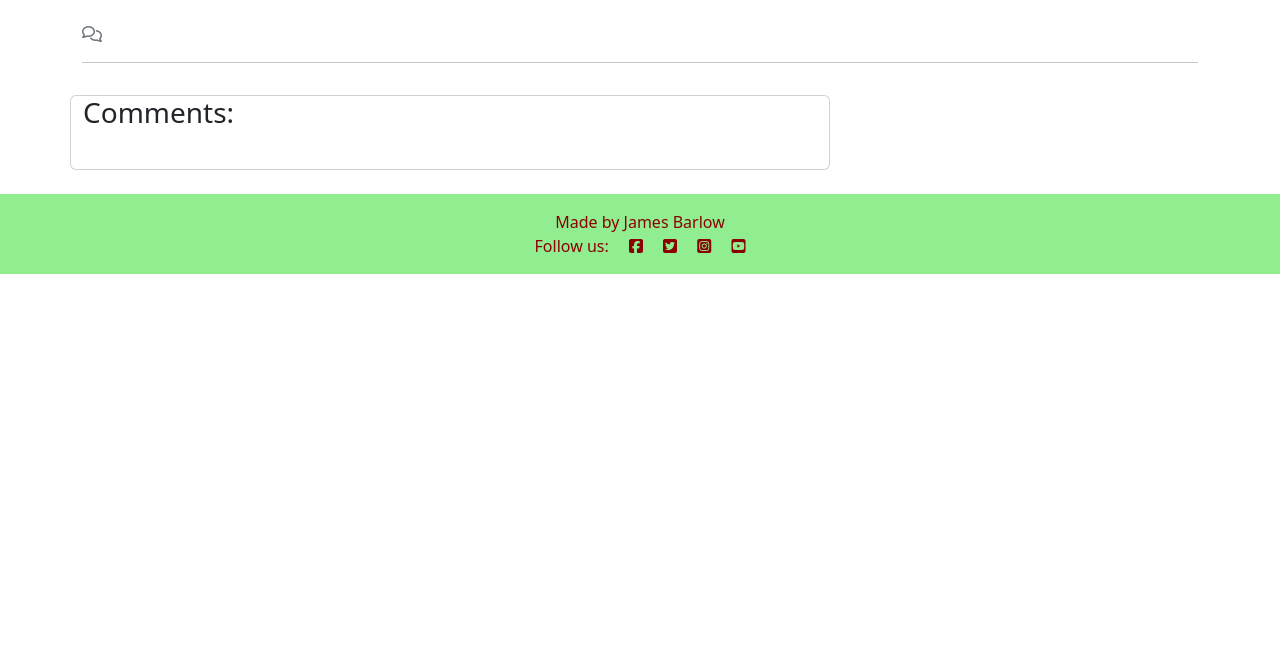
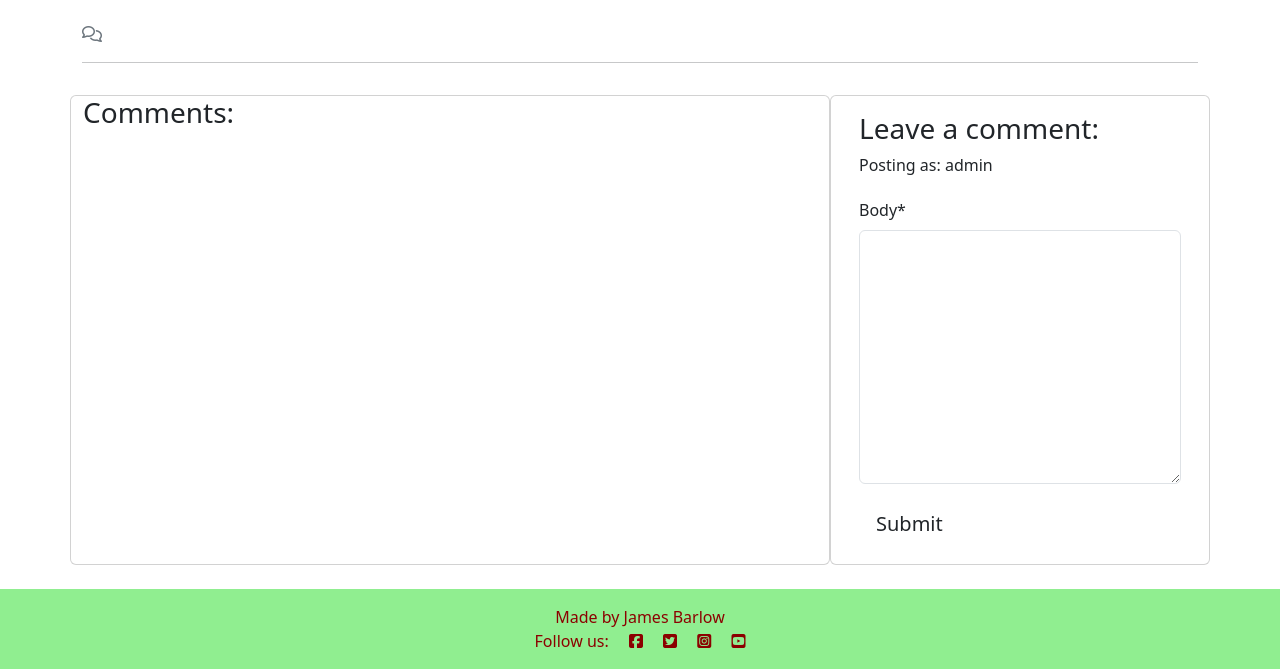
Before and after one commit to jambardev/County-Cricket-Tour-Blog, a Django app: template blog/templates/blog/post_detail.html in a window 1280 px wide. Shown: the part 551-1220 px from the top of the page. Before the commit the page ends 825 px from the top, so only its background shows below. Run offline with Django 4.2, Linux system fonts and the light colour scheme; the template is opened without the code that fills it: values that come from a table or form of the project are taken from there, others are empty; a user stored in the database is signed in; some libraries are stand-ins or nearby versions.

Commit message:
Comment form HTML added to post_detail.html

```diff
--- a/blog/forms.py
+++ b/blog/forms.py
@@ -0,0 +1,8 @@
+from .models import Comment
+from django import forms
+
+
+class CommentForm(forms.ModelForm):
+    class Meta:
+        model = Comment
+        fields = ('body',)
--- a/blog/templates/blog/post_detail.html
+++ b/blog/templates/blog/post_detail.html
@@ -1,5 +1,6 @@
 {% extends 'base.html' %} {% block content %}
 {% load static %}
+{% load crispy_forms_tags %}
 
 <div class="masthead">
     <div class="container">
@@ -58,7 +59,24 @@
                 {% endfor %}
             </div>
         </div>
+        <!-- Creating New Comments -->
+        <div class="col-md-4 card mb-4 mt-3">
+            <div class="card-body">
+                {% if user.is_authenticated %}
+            <h3>Leave a comment:</h3>
+            <p>Posting as: {{ user.username }}</p>
+            <form id="commentForm" method="post" style="margin-top: 1.3em;">
+                {{ comment_form | crispy }}
+                {% csrf_token %}
+                <button id="submitButton" type="submit" class="btn btn-lg">Submit</button>
+            </form>
+          {% else %}
+          <p>Log in to leave a comment</p>
+          {% endif %}
+        </div>
+      </div>
     </div>
 </div>
 
+
 {% endblock content %}
--- a/blog/views.py
+++ b/blog/views.py
@@ -1,6 +1,7 @@
 from django.shortcuts import render, get_object_or_404
 from django.views import generic
 from .models import Post
+from .forms import CommentForm
 
 # Create your views here.
 class PostList(generic.ListView):
@@ -19,6 +20,7 @@ def post_detail(request, slug):
     post = get_object_or_404(queryset, slug=slug)
     comments = post.comments.all().order_by("-added_on")
     comment_count = post.comments.count()
+    comment_form = CommentForm()
 
     return render(
         request,
@@ -27,5 +29,6 @@ def post_detail(request, slug):
             "post": post,
             "comments": comments,
             "comment_count": comment_count,
+            "comment_form": comment_form,
         }
     )
```
Also changed, not shown: 1 other file. Lines whose indentation alone changed are shown as unchanged.
